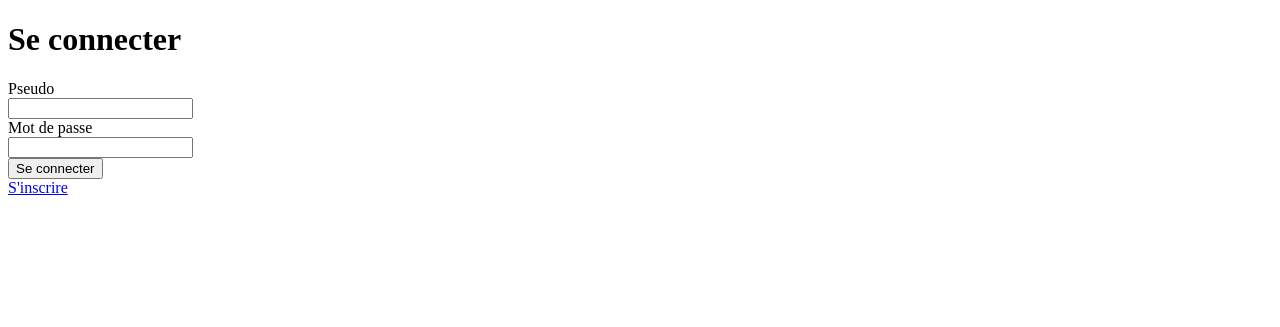
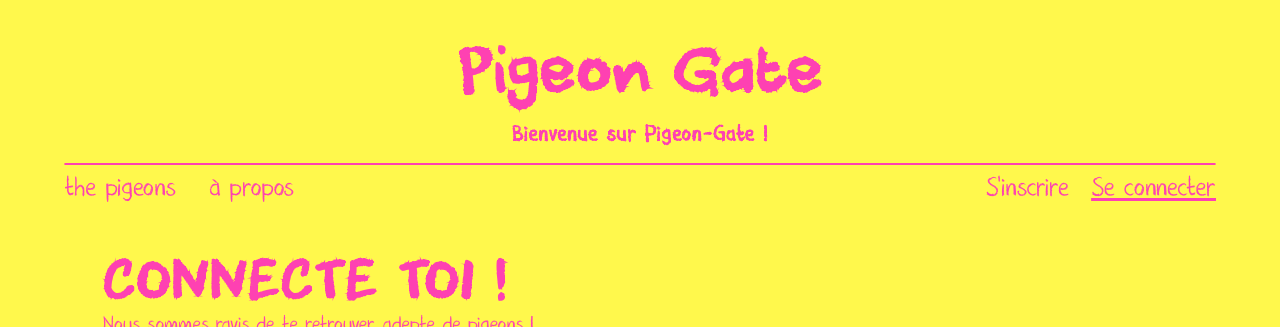
Before and after one commit to AM-XIX/Pigeon-Gate, a Flask app: page /login in a window 1280 px wide. Shown: the top 327 px of the page. Before the commit the page ends 195 px from the top, so only its background shows below. Run offline with Flask 3, Linux system fonts and the light colour scheme; some libraries are stand-ins or nearby versions.

Commit message:
login page completed

```diff
--- a/static/css/register.css
+++ b/static/css/register.css
@@ -23,6 +23,10 @@ img:first-child {
 form {
     margin-top: -4vh;
     margin-left: 4vw;
+}
+
+#login-form {
+    margin-top: -1vh;
 }
 
 label {
--- a/templates/login.html
+++ b/templates/login.html
@@ -6,24 +6,60 @@
     <meta name="viewport" content="width=device-width, initial-scale=1.0">
     <link rel="icon" type="image/x-icon" href="{{ url_for('static', filename='./images/favicon.ico') }}">
     <title>Se connecter</title>
+    <link rel="stylesheet" href="{{ url_for('static', filename='./css/main.css') }}">
+    <link rel="stylesheet" href="{{ url_for('static', filename='./css/register.css') }}">
 </head>
 
 <body>
-    {% if messageErrorLogin %}
-    <p style="color: red;">{{ messageErrorLogin }}</p>
+    <header>
+        <h1><a href="{{ url_for('accueil') }}">Pigeon Gate</a></h1>
+        <h2>Bienvenue sur Pigeon-Gate{% if pseudo %}, {{ pseudo }}{% else %}{% endif %} !</h2>
+        <hr>
+    </header>
+    <nav>
+        <div>
+            <li><a href="">the pigeons</a></li>
+            <li><a href="">à propos</a></li>
+        </div>
+        <div>
+            {% if not pseudo %}
+            <li><a href="{{ url_for('register') }}">S'inscrire</a></li>
+            <li><a href="{{ url_for('login') }}" class="active-page">Se connecter</a></li>
+            {% elif pseudo %}
+            <li><a href="{{ url_for('profil') }}">Mon profil</a></li>
+            <li><a href="{{ url_for('logout') }}">Se déconnecter</a></li>
+            {% endif %}
+        </div>
+    </nav>
+    {% if messageErrorRegister %}
+    <p style="color: red;">{{ messageErrorRegister }}</p>
     {% endif %}
-    <h1>Se connecter</h1>
-    <form action="/login" method="POST">
-        <label for="pseudo">Pseudo</label><br>
-        <input type="pseudo" name="pseudo" id="pseudo" required><br>
+    <section>
+        <h3>Connecte toi !</h3>
+        <p class="subtext">Nous sommes ravis de te retrouver, adepte de pigeons !</p>
+        <div id="join-container">
+            <img src="https://images7.memedroid.com/images/UPLOADED295/65bb66a6876c0.jpeg" alt="">
+            <form id="login-form" action="/login" method="POST">
+                <label for="pseudo">Pseudo</label><br>
+                <input type="text" name="pseudo" id="pseudo" placeholder="Ton magnifique pseudo..." required><br>
 
-        <label for="password">Mot de passe</label><br>
-        <input type="password" name="password" id="password" required><br>
+                <label for="password">Mot de passe</label><br>
+                <input type="password" name="password" id="password" placeholder="Ton mot de passe..." required><br>
 
-        <input type="submit" value="Se connecter">
+                <div id="join-or-log">
+                    <input type="submit" value="Se connecter">
+                    <p>Pas encore de compte ? <a href="/register">S'inscrire</a></p>
+                </div>
+            </form>
+        </div>
+    </section>
 
-        <br>
-        <a href="/register">S'inscrire</a>
+    <a id="back-top" href="#top">&uarr; Revenir en haut &uarr;</a>
+    <footer>
+        <p>The Pigeon Team</p>
+        <p>Pigeon Gate™</p>
+        <p>IMAC 2024 ©</p>
+    </footer>
 </body>
 
 </html>
```
Also changed, not shown: templates/register.html (+8 -4 lines).
